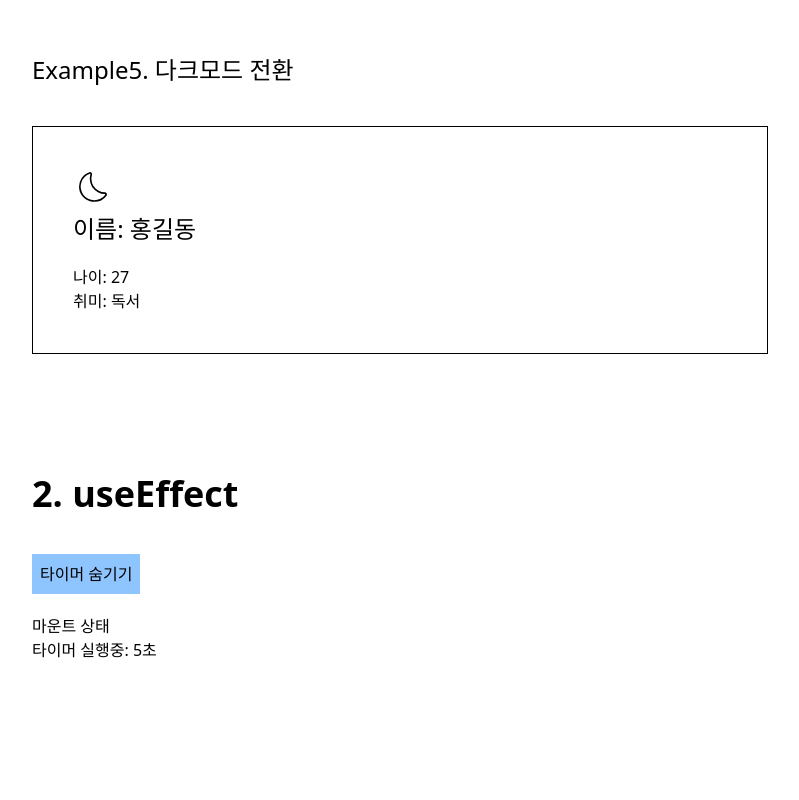
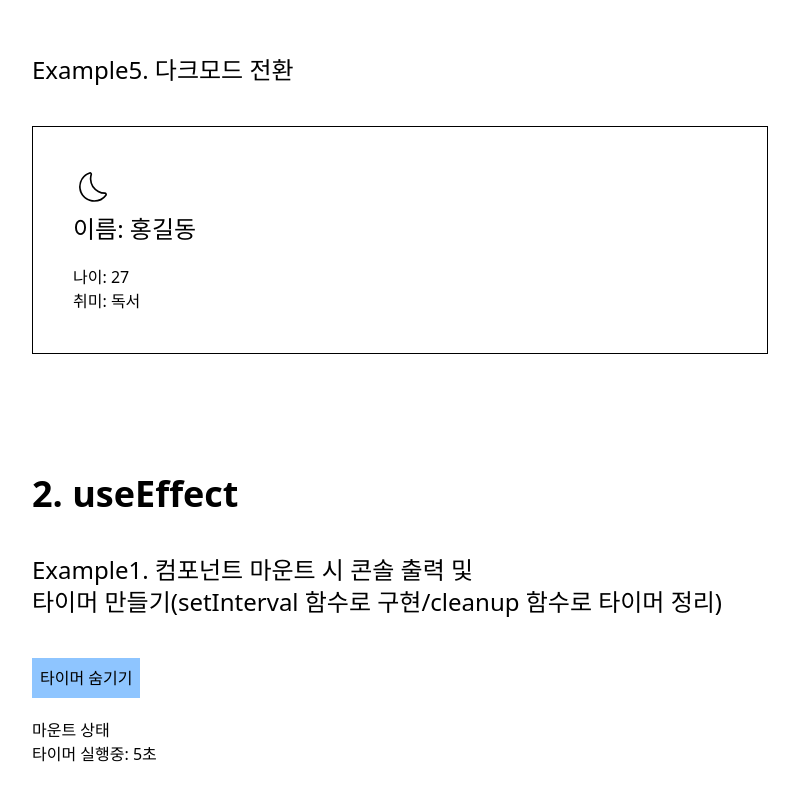
Before and after one commit to f1m1nn2r/react-practice, a React (Vite) app in the folder react-practice/: page / in a window 1280 px wide. Shown: the part 1486-2286 px from the top of the page, without its empty margins (240-1039 px from the left). Before the commit the page ends 2228 px from the top, so only its background shows below. Built offline with nearby package versions, Linux system fonts and the light colour scheme; a web font is replaced by a local one.

Commit message:
Refactor: Example1(mountLog) 컴포넌트를 별도 디렉토리로 이동하여 정리

```diff
--- a/react-practice/src/02_useEffect/Example1_mountLog_layout.jsx
+++ b/react-practice/src/02_useEffect/Example1_mountLog_layout.jsx
@@ -1,11 +1,17 @@
 import { useState } from "react";
-import Example1_mountLog from "./Example1_mountLog";
+import Example1_mountLog from "./mountLog/Example1_mountLog";
 
 export default function Example1_mountLog_layout() {
   const [showTimer, setShowTimer] = useState(true);
 
   return (
-    <>
+    <section className="mb-30">
+      <header className="mb-10">
+        <p className="text-2xl font-medium">
+          Example1. 컴포넌트 마운트 시 콘솔 출력 및<br />
+          타이머 만들기(setInterval 함수로 구현/cleanup 함수로 타이머 정리)
+        </p>
+      </header>
       <button
         className="block bg-blue-300 cursor-pointer p-2 mb-5"
         onClick={() => setShowTimer((prev) => !prev)}
@@ -13,6 +19,6 @@ export default function Example1_mountLog_layout() {
         타이머 숨기기
       </button>
       {showTimer ? <Example1_mountLog /> : <p>콘솔을 확인하세요</p>}
-    </>
+    </section>
   );
 }
```
Also changed, not shown: react-practice/src/02_useEffect/mountLog/Example1_mountLog.jsx (renamed from react-practice/src/02_useEffect/Example1_mountLog.jsx).
